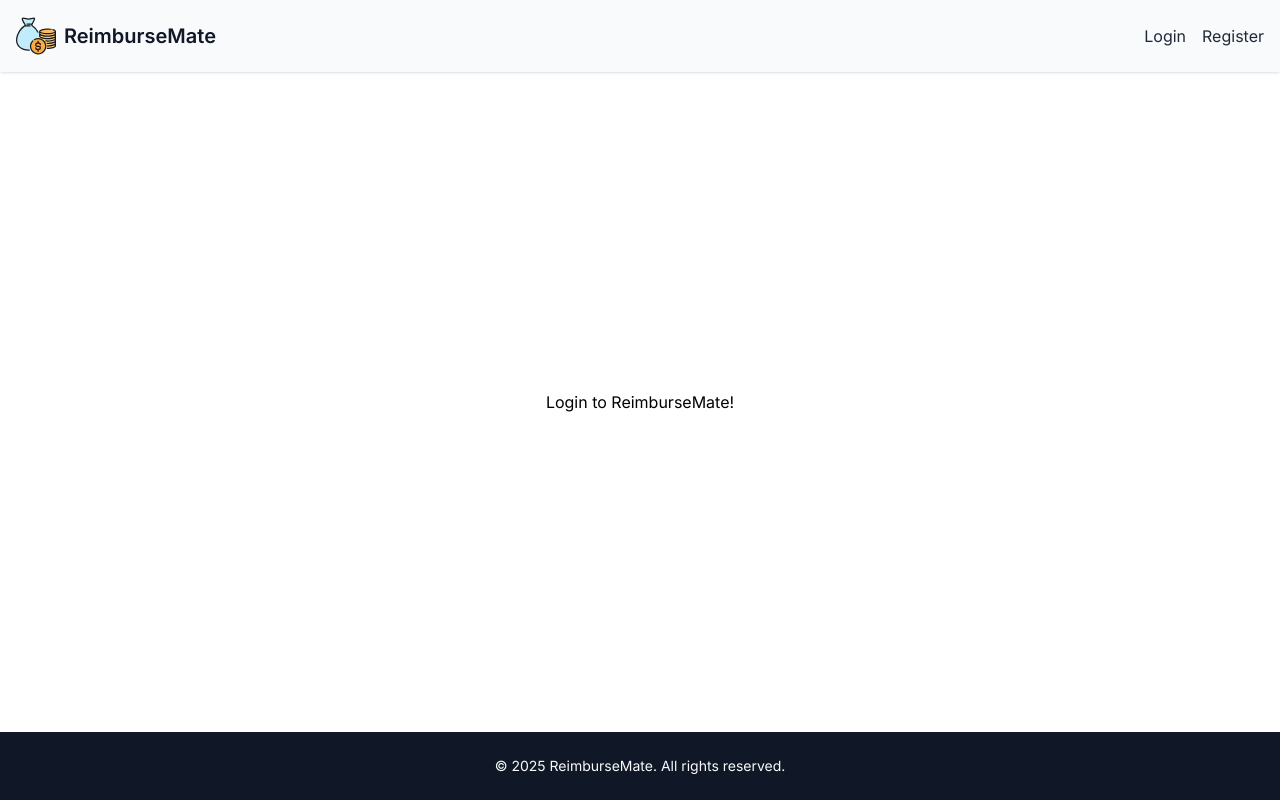
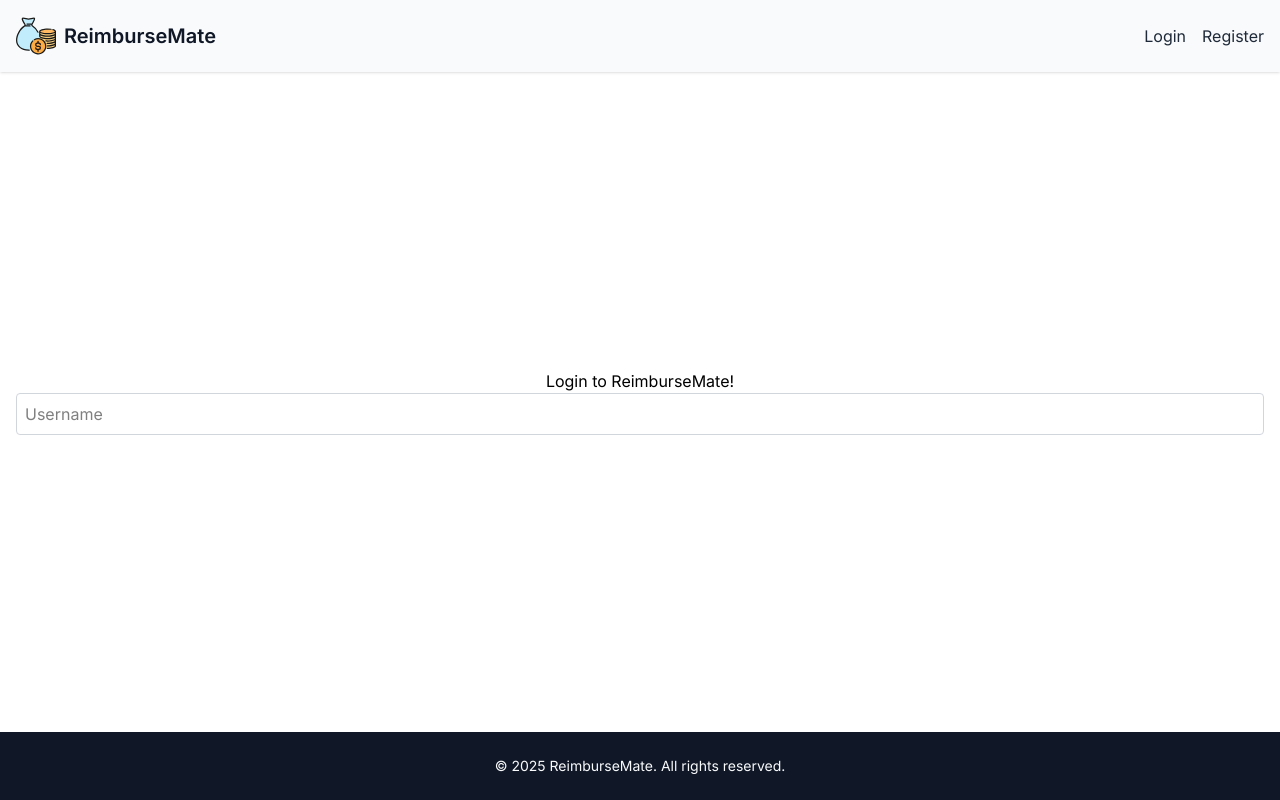
Before and after one commit to vlrnsnk/reimburse-mate, a React (Vite) app in the folder frontend/: page /login in a window 1280 px wide. Built offline with nearby package versions, Linux system fonts and the light colour scheme.

Commit message:
Add Input UI component

```diff
--- /dev/null
+++ b/frontend/src/components/ui/Input/Input.tsx
@@ -0,0 +1,15 @@
+import { InputProps } from '@/interfaces/InputProps';
+
+const Input: React.FC<InputProps> = ({ type, placeholder, value, onChange }) => {
+  return (
+    <input
+      type={type}
+      placeholder={placeholder}
+      value={value}
+      onChange={onChange}
+      className="w-full p-2 border border-gray-300 rounded focus:outline-none focus:ring-2 focus:ring-blue-600"
+    />
+  );
+};
+
+export { Input };
--- /dev/null
+++ b/frontend/src/interfaces/InputProps.tsx
@@ -0,0 +1,6 @@
+export interface InputProps {
+  type: string;
+  placeholder: string;
+  value: string;
+  onChange: (e: React.ChangeEvent<HTMLInputElement>) => void;
+}
--- a/frontend/src/pages/public/LoginPage/LoginPage.tsx
+++ b/frontend/src/pages/public/LoginPage/LoginPage.tsx
@@ -1,7 +1,18 @@
+import { Input } from '@/components/ui/Input/Input';
+import { useState } from 'react';
+
 const LoginPage: React.FC = () => {
+  const [username, setUsername] = useState<string>('');
+
   return (
     <>
       <h1>Login to ReimburseMate!</h1>
+      <Input
+          type="text"
+          placeholder="Username"
+          value={username}
+          onChange={(e) => setUsername(e.target.value)}
+        />
     </>
   );
 };
```
